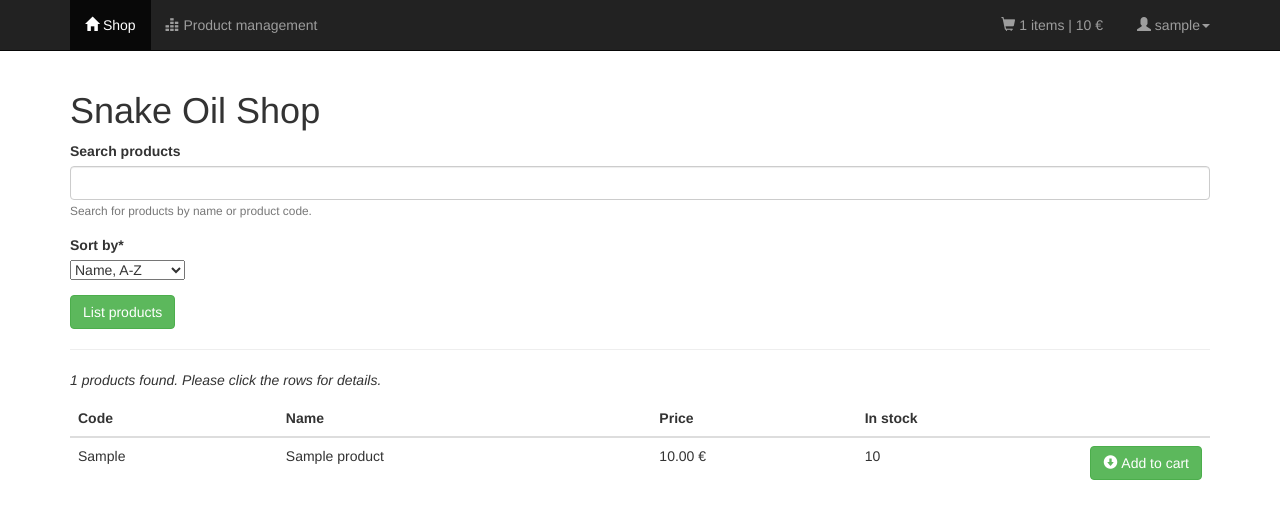
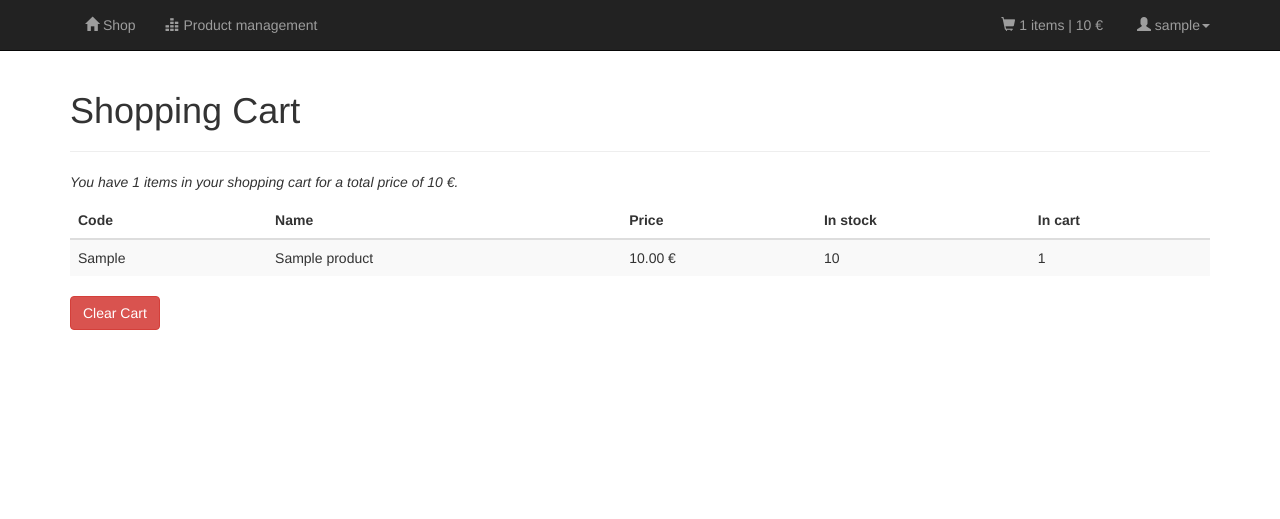
Before and after one commit to drjustigious/snake-oil-webshop, a Django app: page /cart/ in a window 1280 px wide. Shown: the top 519 px of the page. Run offline with Django 3.2, Linux system fonts and the light colour scheme; a user stored in the database is signed in; tables that the repository leaves empty hold one stand-in row (values such as "Sample post"); some libraries are stand-ins or nearby versions.

Commit message:
Views for adding products and checking cart

```diff
--- a/snakeoil/urls.py
+++ b/snakeoil/urls.py
@@ -18,14 +18,21 @@ from django.contrib.auth.views import LoginView, LogoutView
 from django.contrib.auth.decorators import permission_required
 from django.urls import path
 
-from snakeoil_webshop.views import ShopView, AddToCartView, ProductManagementView
+from snakeoil_webshop.views import (
+    ShopView,
+    AddToCartView,
+    ClearCartView,
+    ShoppingCartView,
+    ProductManagementView
+)
 
 
 urlpatterns = [
     path("", ShopView.as_view(), name="shop"),
     path("manage/products/", permission_required('snakeoil_webshop.add_product')(ProductManagementView.as_view()), name="product-management"),
-    path("cart/", ShopView.as_view(), name="shopping-cart"),
+    path("cart/", ShoppingCartView.as_view(), name="shopping-cart"),
     path("cart/add/", AddToCartView.as_view(), name="add-to-cart"),
+    path("cart/clear/", ClearCartView.as_view(), name="clear-cart"),
 
     path("admin/", admin.site.urls),
     path("login/", LoginView.as_view(template_name="login.html"), name="login"),
--- a/snakeoil_webshop/forms.py
+++ b/snakeoil_webshop/forms.py
@@ -3,6 +3,7 @@ from django.db.models import Q
 
 from crispy_forms.helper import FormHelper
 from crispy_forms.layout import Submit
+from django.forms import widgets
 
 from snakeoil_webshop.models import Product
 
@@ -95,7 +96,12 @@ class ProductSearchForm(forms.Form):
         return results
 
 
+
 class ProductCreationForm(forms.ModelForm):
+    """
+    This form collects the details necessary for adding a new
+    product into the web shop's database.
+    """
     class Meta:
         model = Product
         fields = [
@@ -103,14 +109,44 @@ class ProductCreationForm(forms.ModelForm):
             'name',
             'description',
             'price',
-            'num_in_stock'
+            'num_in_stock',
         ]
+        labels = {
+            "sku": "Product code",
+            "num_in_stock": "Number of items in stock"
+        }
+        widgets = {
+            "name": forms.TextInput
+        }
+
 
     def __init__(self, *args, **kwargs):
         super().__init__(*args, **kwargs)
         self.helper = FormHelper()
         self.helper.form_method = 'post'
         self.helper.add_input(Submit('submit', 'Add product', css_class='btn-success'))
+
+
+    def clean_price(self):
+        """
+        Make sure the given price isn't negative.
+        """
+        price = self.cleaned_data.get("price")
+        if price < 0:
+            raise forms.ValidationError("The price of a product cannot be negative.")
+
+        return price
+
+
+    def clean_num_in_stock(self):
+        """
+        Make sure the given number of items in stock isn't negative.
+        """
+        num_in_stock = self.cleaned_data.get("num_in_stock")
+        if num_in_stock < 0:
+            raise forms.ValidationError("The stock count of a product cannot be negative.")
+
+        return num_in_stock
 
 
     def give_all_results(self):
@@ -123,6 +159,7 @@ class ProductCreationForm(forms.ModelForm):
         return results
 
 
+
 class AddToCartForm(forms.Form):
     """
     A lightweight form for validating requests to add a product
--- a/snakeoil_webshop/serializers.py
+++ b/snakeoil_webshop/serializers.py
@@ -1,5 +1,6 @@
 import json
 
+from decimal import Decimal
 from django.db.models import Sum, F
 from rest_framework.serializers import ModelSerializer
 from snakeoil_webshop.models import Product, ShoppingCart
@@ -49,6 +50,11 @@ def cart_summary_as_string(self):
             )
         ).get('total_price', 0.00)
 
+    if total_num_items is None:
+        total_num_items = 0
+    if total_price is None:
+        total_price = Decimal("0.00")
+
     summary_string = f"{total_num_items} items | {total_price} €"
     return summary_string
 
--- a/snakeoil_webshop/static/snakeoil.js
+++ b/snakeoil_webshop/static/snakeoil.js
@@ -72,8 +72,6 @@ snakeoil.flashTextOnButton = function(button, textToFlash, flashTimeMillisecs=15
 
 snakeoil.addToCart = function(button, productId) {
     /* Add a product with the given primary key to the cart. */
-
-    console.log(`addToCart(${productId})`);
     snakeoil.flashTextOnButton(button, "Added!");
 
     const request = new Request(
@@ -100,6 +98,7 @@ snakeoil.addToCart = function(button, productId) {
         }
         else {
             // There was some issue.
+            console.log("An error occurred while adding items to cart.");
             console.log(data);
         }
     });
--- a/snakeoil_webshop/templates/base.html
+++ b/snakeoil_webshop/templates/base.html
@@ -31,14 +31,18 @@
     </ul>
     <ul class="nav navbar-nav navbar-right">
         <li>
-            <a id="shoppingCartNavLink" href="{% url 'product-management' %}"><span class="glyphicon glyphicon-shopping-cart"></span>&nbsp;{{ shopping_cart_string|default:"0 items | 0.00 €" }}&nbsp;</a>
+            <a id="shoppingCartNavLink" href="{% url 'shopping-cart' %}"><span class="glyphicon glyphicon-shopping-cart"></span>&nbsp;{{ shopping_cart_string|default:"0 items | 0.00 €" }}&nbsp;</a>
         </li>
       {% if user %}
         <li class="dropdown">
           <a href="#" class="dropdown-toggle" data-toggle="dropdown" role="button" aria-expanded="false"><span class="glyphicon glyphicon-user"></span>&nbsp;{{ user.username }}<span class="caret"></span></a>
             <ul class="dropdown-menu" role="menu">
               <li><a href=""><span class="glyphicon glyphicon-cog"></span>&nbsp;My account</a></li>
-              <li><a href=""><span class="glyphicon glyphicon-pencil"></span>&nbsp;Change password</a></li>
+              <li><a href=""><span class="glyphicon glyphicon-lock"></span>&nbsp;Change password</a></li>
+              {% if user.is_staff %}
+                <li class="divider"></li>
+                <li><a href="/admin/"><span class="glyphicon glyphicon-alert"></span>&nbsp;Django Admin</a></li>
+              {% endif %}
               <li class="divider"></li>
               <li><a href="{% url 'logout' %}"><span class="glyphicon glyphicon-log-out"></span>&nbsp;Log out</a></li>
             </ul>
--- /dev/null
+++ b/snakeoil_webshop/templates/components/cart_products.html
@@ -0,0 +1,28 @@
+ <!-- A table containing the products currently in the user's active shopping cart. -->
+ {% if items_in_cart %}
+  <p><em>You have {{ num_items }} items in your shopping cart for a total price of {{ total_price }} €.</em></p>
+  <table class="table table-striped">
+    <thead>
+      <tr>
+        <th>Code</th>
+        <th>Name</th>
+        <th>Price</th>
+        <th>In stock</th>
+        <th>In cart</th>
+      </tr>
+    </thead>
+    <tbody>
+      {% for item in items_in_cart %}
+        <tr>
+          <td>{{ item.product.sku }}</td>
+          <td>{{ item.product.name }}</td>
+          <td>{{ item.product.price }} €</td>
+          <td>{{ item.product.num_in_stock }}</td>
+          <td>{{ item.num_items }}</td>
+        </tr>
+      {% endfor %}
+    </tbody>
+  </table>
+{% else%}
+  <p><em>Your shopping cart is empty.</em></p>
+{% endif %}
--- a/snakeoil_webshop/templates/manage_products.html
+++ b/snakeoil_webshop/templates/product_management.html
@@ -8,6 +8,11 @@
 
 {% block content %}
     <h1>Define a New Product</h1>
+    {% if form.errors %}
+        <div class="alert alert-danger">
+            <strong>There was an error. Please check your input where indicated.</strong>
+        </div>
+    {% endif %}
     <div>
         {% crispy form %}
     </div>
--- /dev/null
+++ b/snakeoil_webshop/templates/shopping_cart.html
@@ -0,0 +1,9 @@
+{% extends "base.html" %}
+{% load static %}
+
+{% block content %}
+    <h1>Shopping Cart</h1>
+    <hr/>
+    {% include "components/cart_products.html" %}
+    <a class="btn btn-danger" href="{% url "clear-cart" %}">Clear Cart</a>
+{% endblock %}
--- a/snakeoil_webshop/views.py
+++ b/snakeoil_webshop/views.py
@@ -2,7 +2,8 @@ import json
 
 from django.contrib.auth.mixins import LoginRequiredMixin
 from django.urls import reverse
-from django.views.generic import TemplateView
+from django.views.generic import TemplateView, RedirectView
+from django.db.models import Sum, F
 
 from rest_framework.views import APIView
 from rest_framework.permissions import IsAuthenticated
@@ -13,13 +14,14 @@ from snakeoil_webshop.forms import ProductSearchForm, AddToCartForm, ProductCrea
 from snakeoil_webshop.models import Product, ShoppingCart, ShoppingCartItem
 
 # Import the whole serializers module to extend Product with the as_json method.
-import snakeoil_webshop.serializers
+import snakeoil_webshop.serializers  # type: ignore
 
 
 # Constants for identifying which view is getting rendered.
 SHOP = "SHOP"
 PRODUCT_MANAGEMENT = "PRODUCT_MANAGEMENT"
 SHOPPING_CART = "SHOPPING_CART"
+
 
 
 class ShopView(LoginRequiredMixin, TemplateView):
@@ -60,9 +62,10 @@ class ShopView(LoginRequiredMixin, TemplateView):
         return self.get(request, *args, **kwargs)
 
 
+
 class ProductManagementView(ShopView):
 
-    template_name = "manage_products.html"
+    template_name = "product_management.html"
 
     login_url = '/login/'
     redirect_field_name = 'next'
@@ -76,8 +79,7 @@ class ProductManagementView(ShopView):
             # Remember the settings to make it easier to add similar products.
             form = ProductCreationForm(self.request.POST)
             if form.is_valid():
-                # TODO: Create a new product with the given information.
-                pass
+                self.create_new_product(form.cleaned_data)
         else:
             # We're serving the product management page out for the first time
             # with an empty product creation form.
@@ -100,6 +102,53 @@ class ProductManagementView(ShopView):
 
     def post(self, request, *args, **kwargs):
         return self.get(request, *args, **kwargs)
+
+
+    def create_new_product(self, cleaned_data):
+        """
+        Create a new product corresponding to the given
+        cleaned data from a ProductCreationForm.
+        """
+        print(f"cleaned_data: {cleaned_data}")
+        Product.objects.create(**cleaned_data)
+
+
+
+class ShoppingCartView(LoginRequiredMixin, TemplateView):
+
+    template_name = "shopping_cart.html"
+
+    login_url = '/login/'
+    redirect_field_name = 'next'
+
+
+    def get_context_data(self, *args, **kwargs):
+        context = super(ShoppingCartView, self).get_context_data(*args, **kwargs)
+
+        active_shopping_cart = helpers.find_active_cart_for_user(self.request.user)
+        items_in_cart = active_shopping_cart.shopping_cart_items.select_related("product")
+
+        total_num_items = active_shopping_cart.shopping_cart_items.aggregate(
+                total_num_items=Sum('num_items'),
+            ).get('total_num_items', 0)
+
+        total_price = active_shopping_cart.shopping_cart_items.aggregate(
+                total_price=Sum(
+                    F('product__price')*F('num_items')
+                )
+            ).get('total_price', 0.00)
+
+        additional_context = {
+            "items_in_cart": items_in_cart,
+            "num_items": total_num_items,
+            "total_price": total_price,
+            "active_view": SHOPPING_CART,
+            "shopping_cart_string": active_shopping_cart.summarize()
+        }
+        context.update(additional_context)
+
+        return context
+
 
 
 class AddToCartView(APIView):
@@ -157,3 +206,24 @@ class AddToCartView(APIView):
         }
 
         return Response(response_data, status=200)
+
+
+
+class ClearCartView(RedirectView):
+    """
+    A view that clears the requesting user's shopping cart
+    and redirects them back to see the empty cart.
+    """
+    permanent = False
+    query_string = True
+    pattern_name = "shopping-cart"
+
+
+    def get_redirect_url(self, *args, **kwargs):
+        """
+        Clear the requesting user's cart before redirecting.
+        """
+        active_shopping_cart = helpers.find_active_cart_for_user(self.request.user)
+        active_shopping_cart.shopping_cart_items.all().delete()
+
+        return super().get_redirect_url(*args, **kwargs)
```
